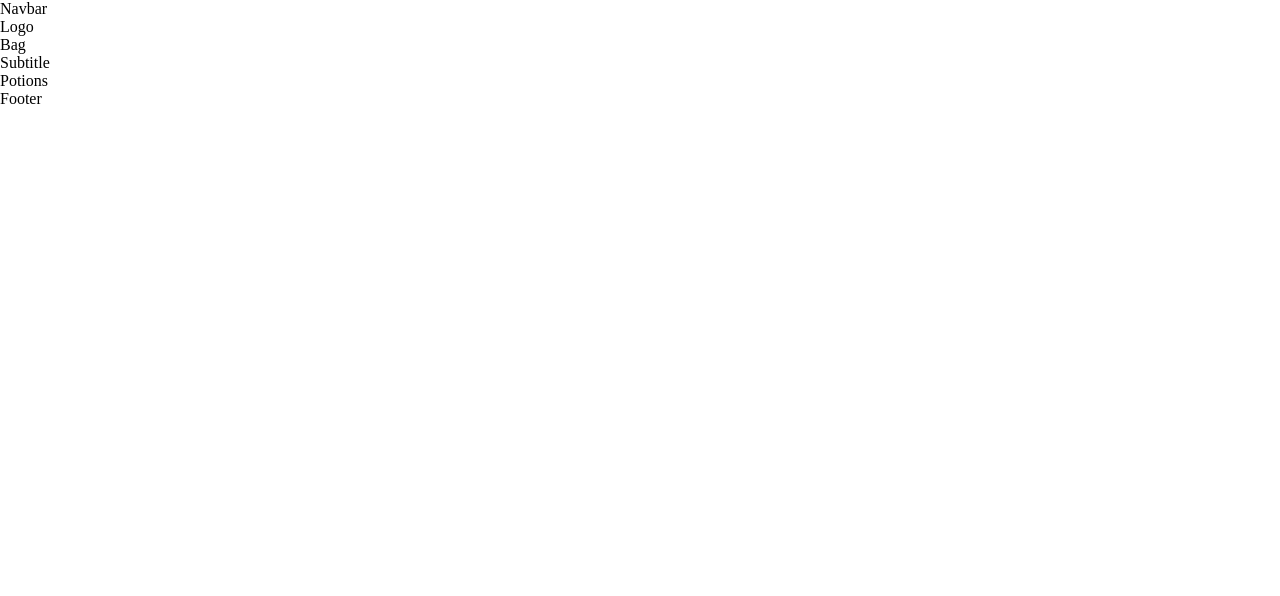
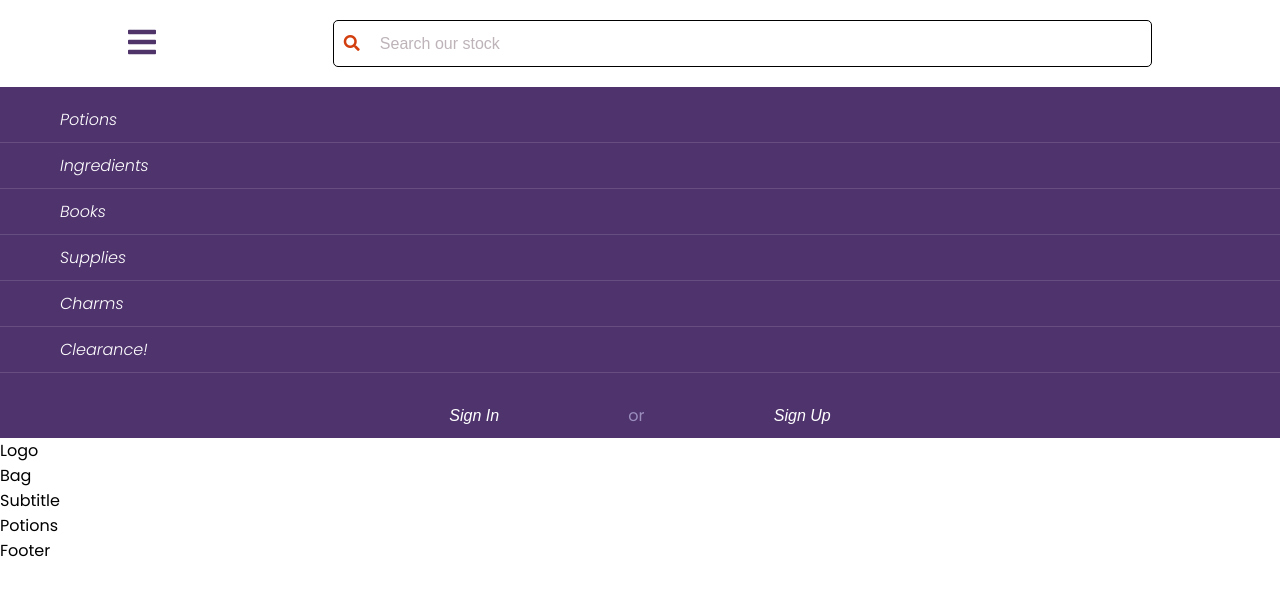
Before and after one commit to CarmichaelF/EnextTesteFrontEnd, a React (Create React App) app: page / in a window 1280 px wide. Shown: the top 596 px of the page. Built offline with nearby package versions, Linux system fonts and the light colour scheme.

Commit message:
add: Navbar was added.

```diff
--- a/public/index.html
+++ b/public/index.html
@@ -7,6 +7,16 @@
       content="width=device-width, initial-scale=1, shrink-to-fit=no"
     />
     <meta name="theme-color" content="#000000" />
+    <link
+      href="https://fonts.googleapis.com/css?family=Poppins:300i,400,400i,700"
+      rel="stylesheet"
+    />
+    <link
+      rel="stylesheet"
+      href="https://use.fontawesome.com/releases/v5.8.1/css/solid.css"
+      integrity="sha384-QokYePQSOwpBDuhlHOsX0ymF6R/vLk/UQVz3WHa6wygxI5oGTmDTv8wahFOSspdm"
+      crossorigin="anonymous"
+    />
     <link
       rel="stylesheet"
       href="https://use.fontawesome.com/releases/v5.8.1/css/brands.css"
--- a/src/Components/App.css
+++ b/src/Components/App.css
@@ -0,0 +1,4 @@
+.wrapper{
+    width: 80%;
+    margin: 0 auto;
+}
--- a/src/Components/Header-Section/Header.js
+++ b/src/Components/Header-Section/Header.js
@@ -7,13 +7,18 @@ import Subtitle from "./Subtitle";
 
 class Header extends Component {
   render() {
+    //Mocked data used to ilustrate an API call/SQL database for example.
+    const elements = {
+      name: ["Potions", "Ingredients", "Books", "Supplies", "Charms", "Clearance!"],
+      href: "#"
+    }
     return (
-      <div className="Header">
-        <Navbar />
+      <header>
+        <Navbar navElements = {elements}/>
         <Logo />
         <Bag />
         <Subtitle />
-      </div>
+      </header>
     );
   }
 }
--- a/src/Components/Header-Section/Navbar.css
+++ b/src/Components/Header-Section/Navbar.css
@@ -0,0 +1,94 @@
+/* Search */
+.search {
+  display: flex;
+  justify-content: space-between;
+  padding: 20px 0;
+}
+
+.navbar-btn {
+  background-color: transparent;
+  color: #4f346a;
+  font-size: 2em;
+}
+
+.search-input {
+  width: 80%;
+  border: 1px solid #000000;
+  border-radius: 5px;
+  padding: 10px;
+}
+
+.search-input > span {
+  margin-right: 20px;
+  color: #d33e0e;
+}
+
+.search-input > input::placeholder,
+.search-input > input {
+  color: #bdb3b9;
+}
+
+/* Navbar Nav */
+.navbar-nav {
+  width: 100%;
+  background-color: #4f336d;
+}
+
+.navbar-item {
+  list-style: none;
+  padding: 10px 0;
+  padding-bottom: 0;
+  transition: 0.4s;
+}
+
+.navbar-item::after {
+  content: "";
+  width: 100%;
+  height: 1px;
+  display: block;
+  margin-top: 10px;
+  background-color: #664f80;
+  transition: 0.4s;
+}
+
+.navbar-item:hover::after {
+  width: 40%;
+  transition: 0.4s;
+}
+
+.navbar-item:hover {
+  background-color: #412a56;
+  transition: 0.4s;
+}
+
+.navbar-item:first-child {
+  padding-top: 20px;
+}
+
+.navbar-link {
+  color: #ffffff;
+  text-decoration: none;
+  font-style: italic;
+  font-weight: 300;
+  margin-left: 60px;
+}
+
+.navbar-btn-group {
+  margin: 0 auto;
+  width: 50%;
+  display: flex;
+  justify-content: space-evenly;
+  padding: 10px 0;
+  padding-top: 30px;
+}
+
+.navbar-btn-sign {
+  cursor: pointer;
+  background-color: transparent;
+  color: #ffffff;
+  font-style: italic;
+}
+
+.navbar-btn-group > span {
+  color: #9b8ebd;
+}
--- a/src/Components/Header-Section/Navbar.js
+++ b/src/Components/Header-Section/Navbar.js
@@ -3,10 +3,37 @@ import "./Navbar.css";
 
 class Navbar extends Component {
   render() {
+    const { navElements } = this.props;
     return (
-      <div className="Navbar">
-        Navbar
-      </div>
+      <nav className="navbar">
+        <div className="search wrapper">
+          <button href="#" className="navbar-btn">
+            <i class="fas fa-bars" />
+          </button>
+
+          <div class="search-input">
+            <span class="fa fa-search" />
+            <input type="text" placeholder="Search our stock" />
+          </div>
+        </div>
+
+        <div className="navbar-nav">
+          <ul className="navbar-items">
+            {navElements.name.map(element => (
+              <li className="navbar-item">
+                <a className="navbar-link" href={navElements.href}>
+                  {element}
+                </a>
+              </li>
+            ))}
+          </ul>
+          <div className="navbar-btn-group">
+            <button className="navbar-btn-sign">Sign In</button>
+            <span>or</span>
+            <button className="navbar-btn-sign">Sign Up</button>
+          </div>
+        </div>
+      </nav>
     );
   }
 }
--- a/src/index.css
+++ b/src/index.css
@@ -1,4 +1,4 @@
-body {
+* {
   margin: 0;
   padding: 0;
   border: 0;
@@ -6,3 +6,8 @@ body {
   box-sizing: border-box;
   font-size: 100%;
 }
+
+body,html{
+    font-family: 'Poppins', sans-serif;
+    width: 100%;
+}
```
